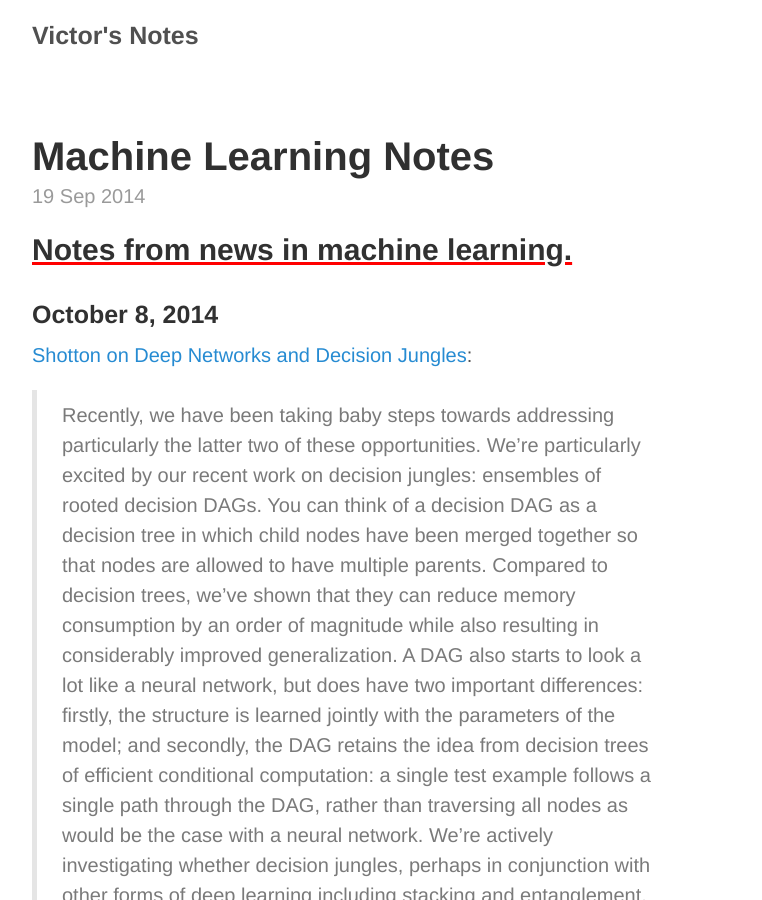
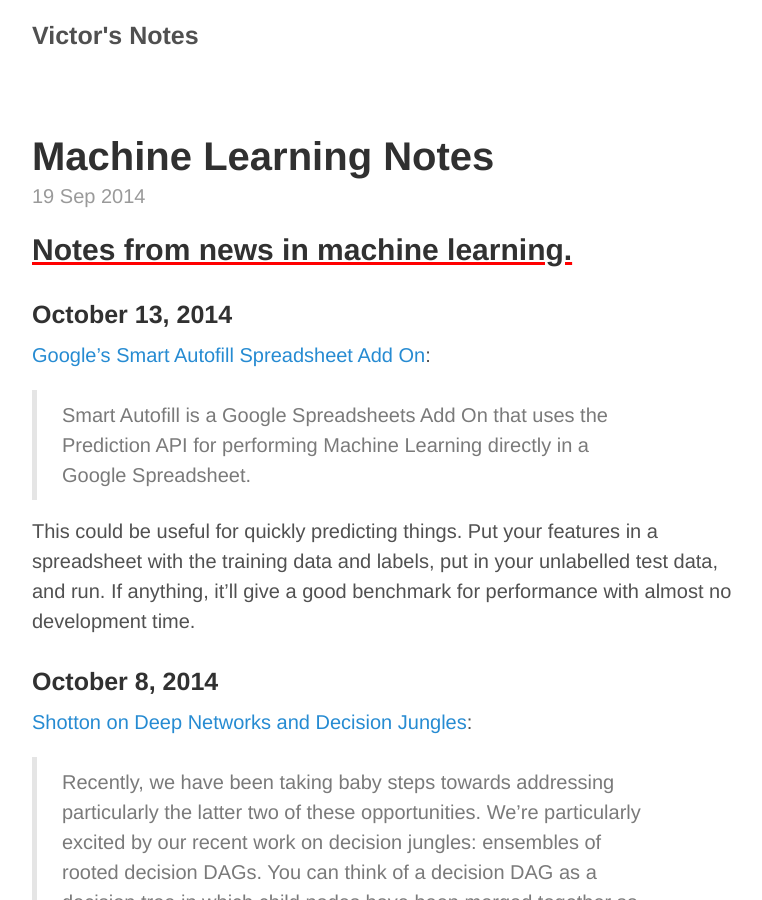
Before and after one commit to victorgan/victorgan.github.io, a Jekyll site: the page built from _posts/2014-09-19-machine-learning-notes.md, in a window 1280 px wide and 900 px high. Shown: the whole window, without its empty margins (248-1010 px from the left). Built offline with Jekyll 4.4.1, drawn with Linux system fonts in a browser that asks for light colours; nearby versions of some CDN libraries; library files that are not in the unit come from our copies; comment, search, counter and statistics services are not loaded.

Commit message:
articles

```diff
--- a/_posts/2014-09-19-machine-learning-notes.md
+++ b/_posts/2014-09-19-machine-learning-notes.md
@@ -4,6 +4,18 @@ title: Machine Learning Notes
 ---
 
 ## Notes from news in machine learning.
+
+### October 13, 2014
+[Google's Smart Autofill Spreadsheet Add
+On](https://cloud.google.com/prediction/docs/smart_autofill_add_on):
+
+> Smart Autofill is a Google Spreadsheets Add On that uses the Prediction API
+> for performing Machine Learning directly in a Google Spreadsheet.
+
+This could be useful for quickly predicting things. Put your features in a
+spreadsheet with the training data and labels, put in your unlabelled test data,
+and run. If anything, it'll give a good benchmark for performance with almost no
+development time.
 
 ### October 8, 2014
 
```
